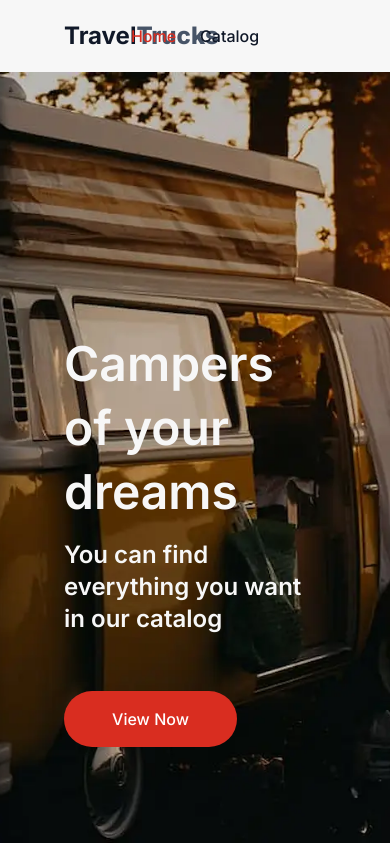
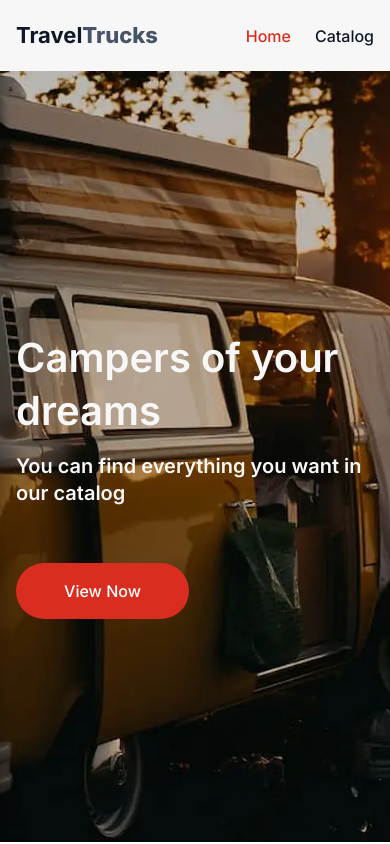
Before and after one commit to MaxBorei/TravelTrucks, a Next.js app: page / in a window 390 px wide. Built offline with nearby package versions, Linux system fonts and the light colour scheme; no server answers.

Commit message:
adaptive_mobile_tablet_home_page

```diff
--- a/components/Container/Container.module.css
+++ b/components/Container/Container.module.css
@@ -1,6 +1,13 @@
 .container {
-    box-sizing: border-box;
-    max-width: 1440px;
-    margin: 0 auto;
-    padding: 0 64px;
+  box-sizing: border-box;
+  max-width: 1440px;
+  margin: 0 auto;
+  padding: 0 64px;
 }
+
+@media (max-width: 768px) {
+  .container {
+    max-width: 768px;
+    padding: 0 16px;
+  }
+}
--- a/components/Header/Header.module.css
+++ b/components/Header/Header.module.css
@@ -28,7 +28,9 @@
   font-weight: 500;
   text-decoration: none;
   padding: 4px 0;
-    transition: color 0.15s ease, border-color 0.15s ease;
+  transition:
+    color 0.15s ease,
+    border-color 0.15s ease;
 }
 
 .link:hover {
@@ -38,3 +40,12 @@
 .active {
   color: var(--button);
 }
+
+@media (max-width: 768px) {
+  .navigation {
+    top: 50%;
+    right: 16px;
+    transform: translateY(-50%);
+    left: auto;
+  }
+}
--- a/components/Hero/Hero.module.css
+++ b/components/Hero/Hero.module.css
@@ -55,3 +55,21 @@
 .button:hover {
   background: var(--button-hover);
 }
+
+@media (max-width: 768px) {
+  .title {
+    font-size: 40px;
+  }
+  .subtitle {
+    font-size: 20px;
+  }
+}
+
+@media (max-width: 375px) {
+  .title {
+    font-size: 32px;
+  }
+  .subtitle {
+    font-size: 16px;
+  }
+}
--- a/components/Logo/Logo.module.css
+++ b/components/Logo/Logo.module.css
@@ -17,3 +17,15 @@
   color: var(--text);
   font-weight: 800;
 }
+
+@media (max-width: 768px) {
+  .logo {
+    font-size: 22px;
+  }
+}
+
+@media (max-width: 375px) {
+  .logo {
+    font-size: 18px;
+  }
+}
```
Lines whose indentation alone changed are shown as unchanged.
